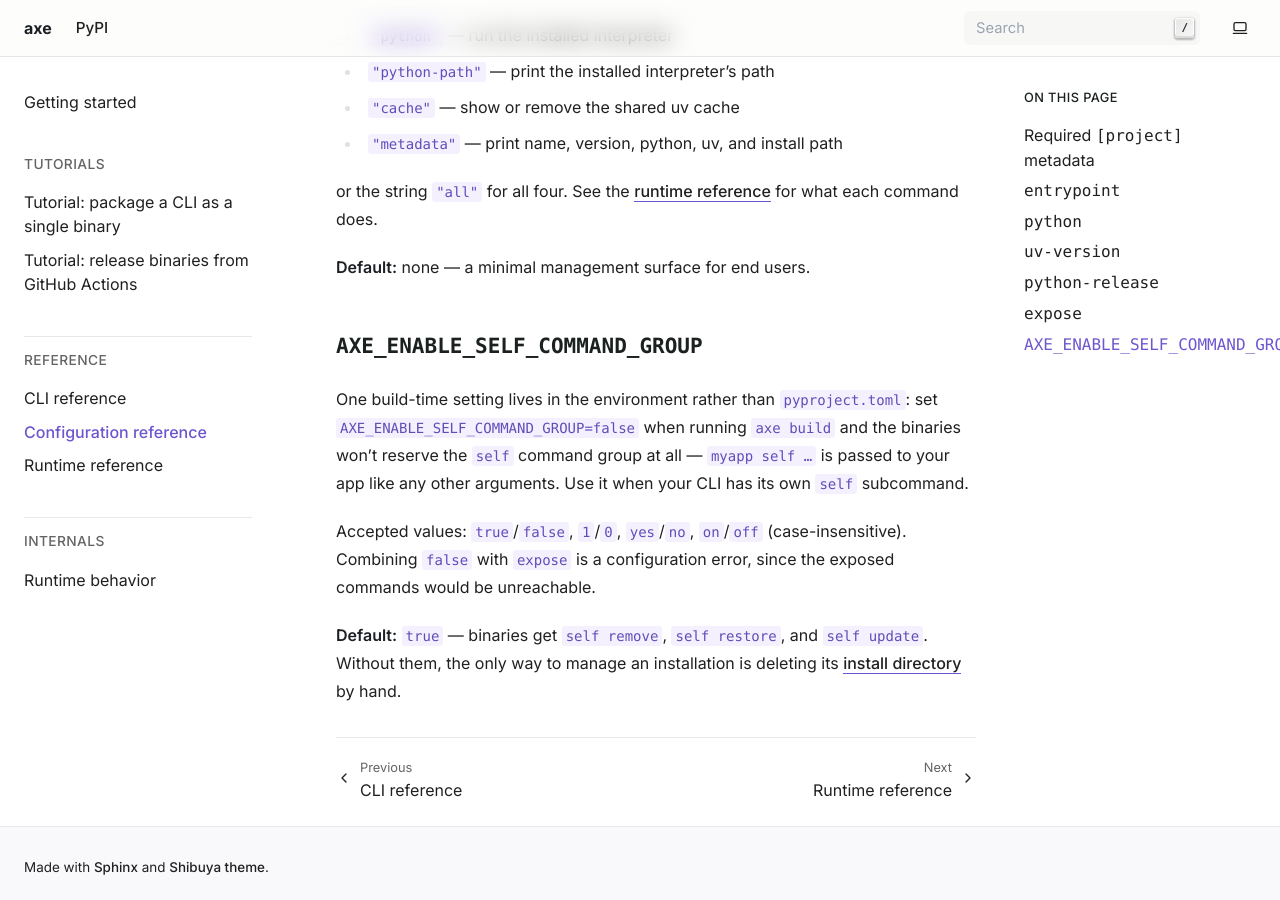
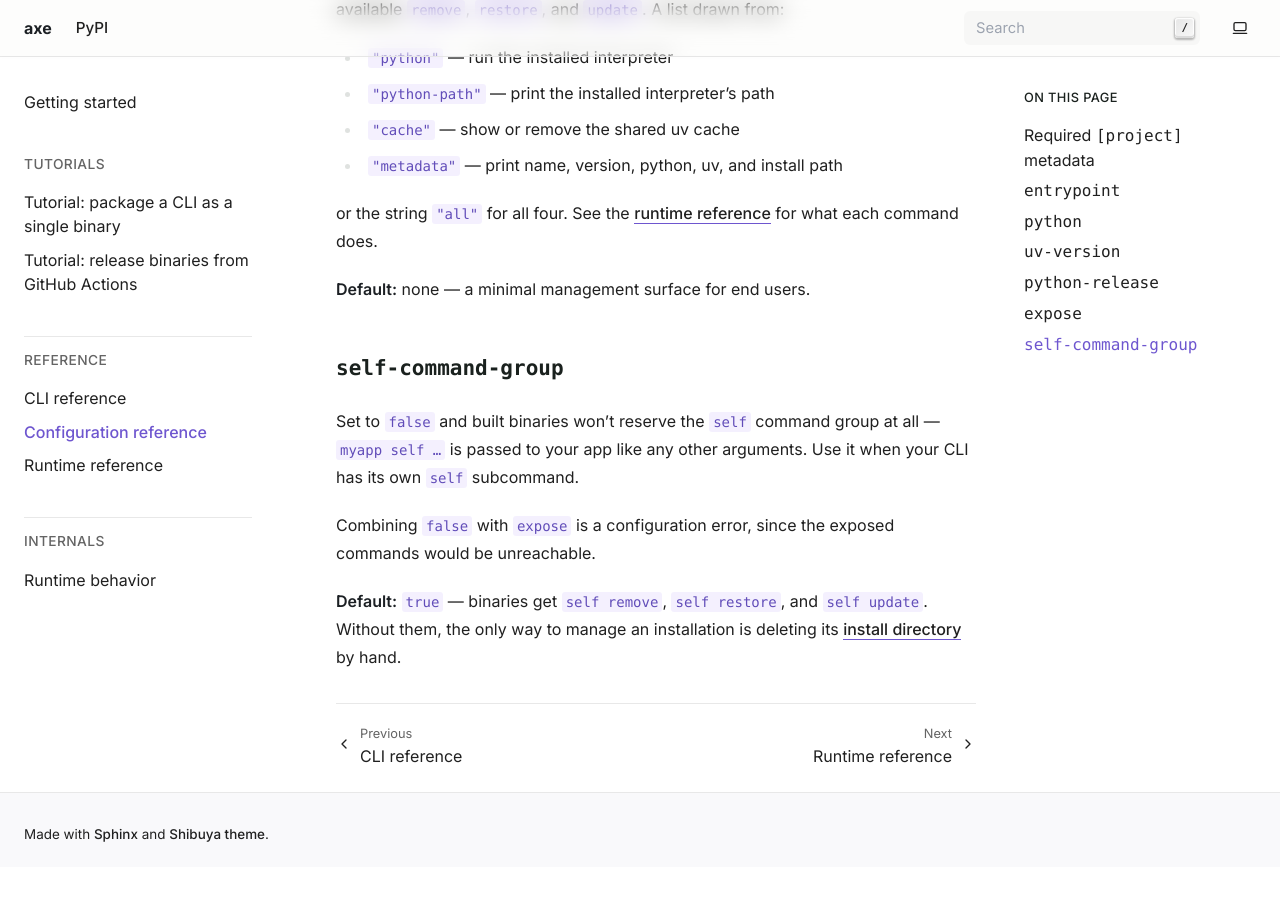
Before and after one commit to soasme/axe, a Sphinx documentation site: the page built from docs/reference/configuration.md, in a window 1280 px wide and 900 px high, scrolled down 2181 px. Built offline with Sphinx 7.4.7, drawn with Linux system fonts in a browser that asks for light colours; after the commit the page ends 3048 px from its top, so only the background shows below that; some of the changed text lies outside the part shown.

Commit message:
refactor: read self-command-group from [tool.axe], not the environment
Co-Authored-By: Claude Fable 5 <noreply@anthropic.com>

```diff
--- a/docs/reference/configuration.md
+++ b/docs/reference/configuration.md
@@ -82,17 +83,14 @@ or the string `"all"` for all four. See the
 
 **Default:** none — a minimal management surface for end users.
 
-## `AXE_ENABLE_SELF_COMMAND_GROUP`
+## `self-command-group`
 
-One build-time setting lives in the environment rather than
-`pyproject.toml`: set `AXE_ENABLE_SELF_COMMAND_GROUP=false` when running
-`axe build` and the binaries won't reserve the `self` command group at all —
-`myapp self …` is passed to your app like any other arguments. Use it when
-your CLI has its own `self` subcommand.
+Set to `false` and built binaries won't reserve the `self` command group at
+all — `myapp self …` is passed to your app like any other arguments. Use it
+when your CLI has its own `self` subcommand.
 
-Accepted values: `true`/`false`, `1`/`0`, `yes`/`no`, `on`/`off`
-(case-insensitive). Combining `false` with `expose` is a configuration
-error, since the exposed commands would be unreachable.
+Combining `false` with `expose` is a configuration error, since the exposed
+commands would be unreachable.
 
 **Default:** `true` — binaries get `self remove`, `self restore`, and
 `self update`. Without them, the only way to manage an installation is
--- a/docs/runtime.md
+++ b/docs/runtime.md
@@ -50,8 +50,8 @@ Step by step:
 - **Execute / manage** — `self` is the reserved management command group
   (`remove`, `restore`, `update` always; `python`, `python-path`, `cache`,
   `metadata` when exposed at build time); everything else goes to the app.
-  Building with `AXE_ENABLE_SELF_COMMAND_GROUP=false` drops the reservation
-  entirely, so `self` reaches the app too.
+  Building with `self-command-group = false` drops the reservation entirely,
+  so `self` reaches the app too.
 
 ### Differences from pyapp
 
```
Also changed, not shown: other parts of docs/reference/configuration.md (+1 -0 lines), CHANGELOG.md (+3 -3 lines), README.md (+4 -3 lines), docs/reference/cli.md (+1 -4 lines), docs/reference/runtime.md (+1 -1 lines), 3 other files.
